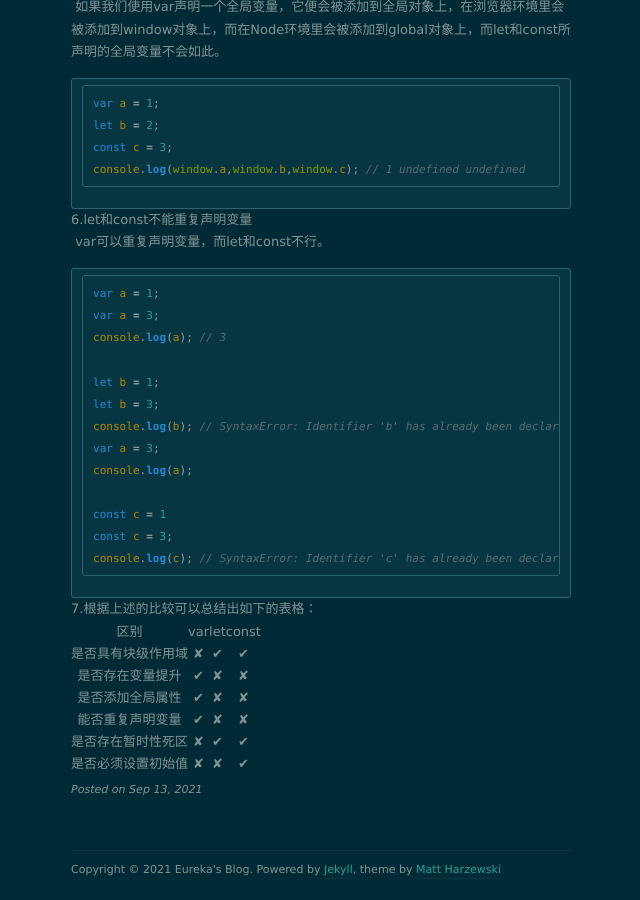
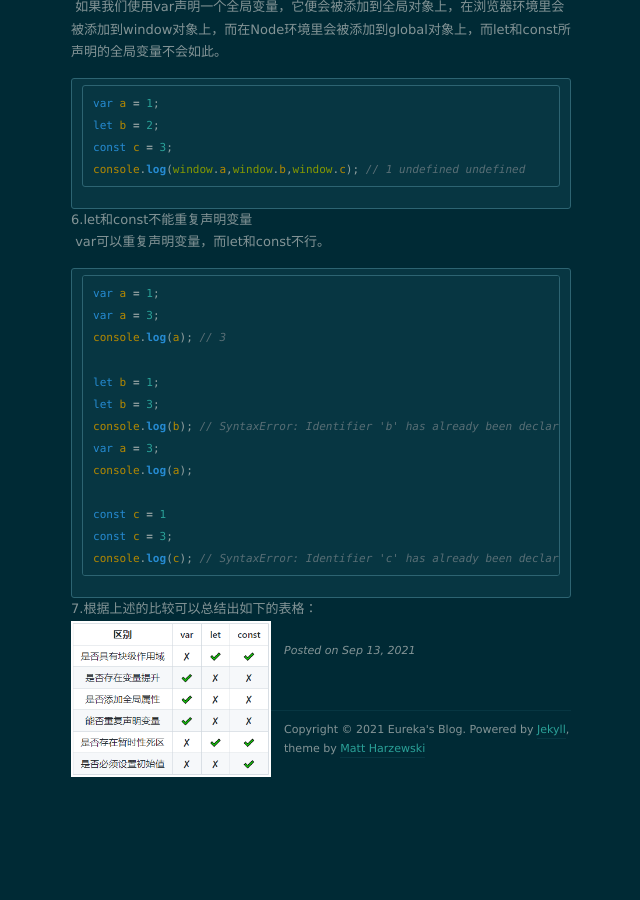
Before and after one commit to EUREKA00007/EUREKA00007.github.io, a Jekyll site: the page built from _posts/2021-09-13-var、let和const的异同.markdown, in a window 1280 px wide and 900 px high, scrolled down 2276 px. Shown: the whole window, without its empty margins (319-959 px from the left). Built offline with Jekyll 4.4.1, drawn with Linux system fonts in a browser that asks for light colours; nearby versions of some CDN libraries; after the commit the page ends 3066 px from its top, so only the background shows below that.

Commit message:
文章修改

```diff
--- a/_posts/2021-09-13-var、let和const的异同.markdown
+++ b/_posts/2021-09-13-var、let和const的异同.markdown
@@ -128,11 +128,4 @@ console.log(c); // SyntaxError: Identifier 'c' has already been declared
 
 ###### 7.根据上述的比较可以总结出如下的表格：
 
-|        区别        |  var   |  let   |  const  |
-| :----------------: | :--: |  :--:  |  :---:  |
-| 是否具有块级作用域 |   ✘    |   ✔    |    ✔    |
-|  是否存在变量提升  |   ✔    |   ✘    |    ✘    |
-|  是否添加全局属性  |   ✔    |   ✘    |    ✘    |
-|  能否重复声明变量  |   ✔    |   ✘    |    ✘    |
-| 是否存在暂时性死区 |   ✘    |   ✔    |    ✔    |
-| 是否必须设置初始值 |   ✘    |   ✘    |    ✔    |
+<img src="/images/var、let和const.png" style="width:40%;height:40%" class="left" />
```
